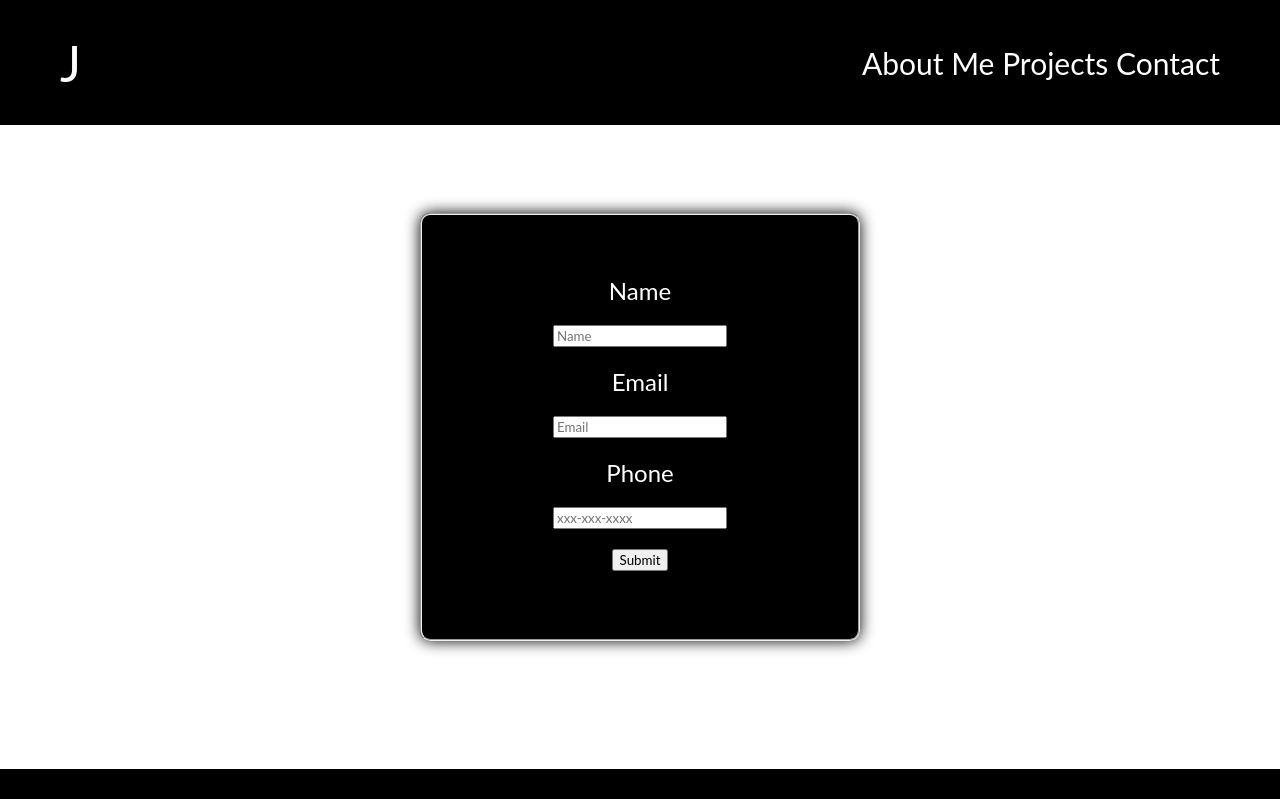
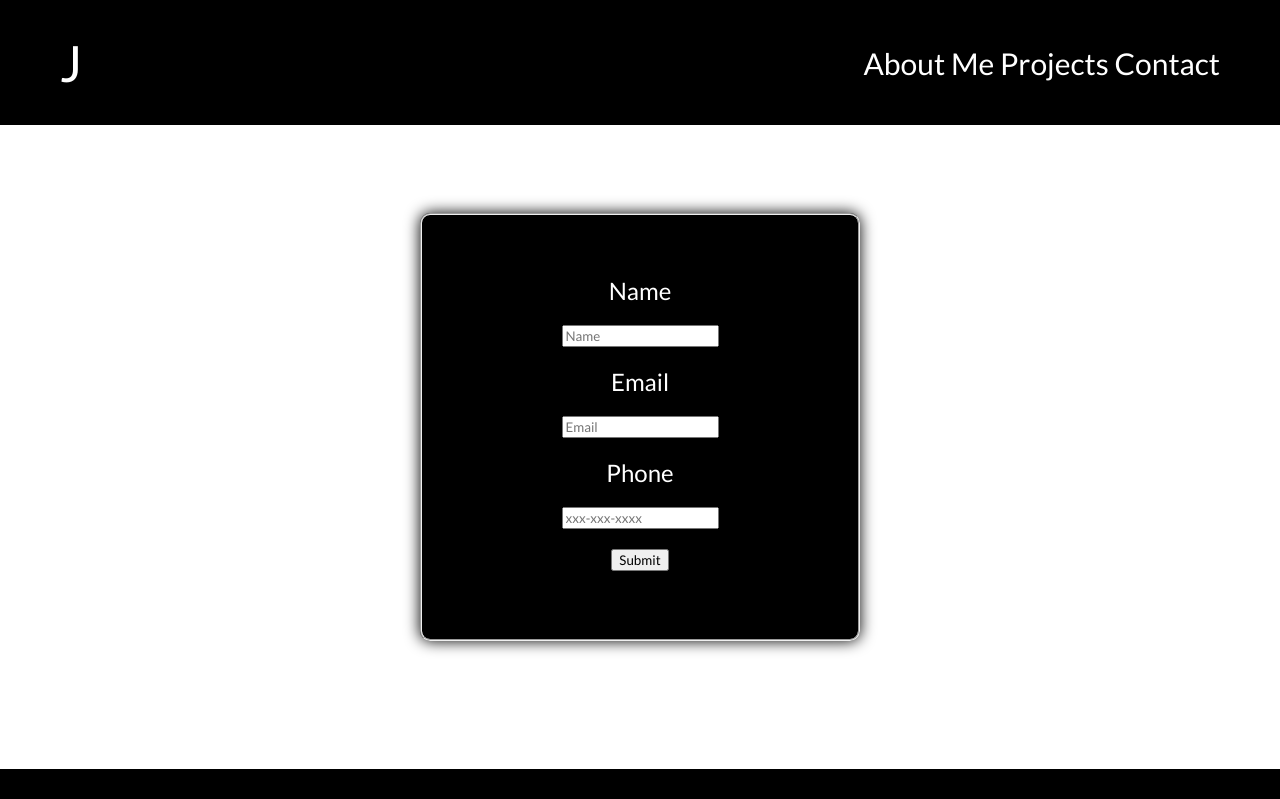
Before and after one commit to jaydenants/Portfolio, a plain HTML site: page inde.html in a window 1280 px wide. Shown: the top 799 px of the page. Drawn offline with Linux system fonts and the light colour scheme.

Commit message:
Update inde.html

```diff
--- a/inde.html
+++ b/inde.html
@@ -5,6 +5,9 @@
     <meta http-equiv="X-UA-Compatible" content="IE=edge">
     <meta name="viewport" content="width=device-width, initial-scale=1.0">
     <title>Document</title>
+    <link rel="preconnect" href="https://fonts.googleapis.com">
+<link rel="preconnect" href="https://fonts.gstatic.com" crossorigin>
+<link href="https://fonts.googleapis.com/css2?family=Lato&display=swap" rel="stylesheet">
 
     <style>
                 *{
```
